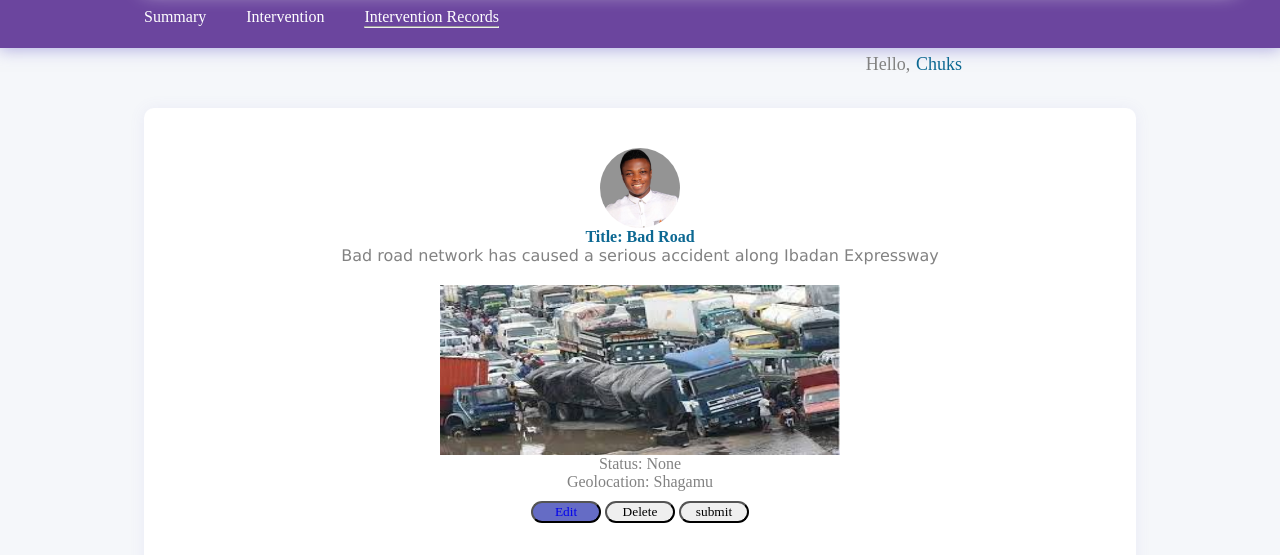
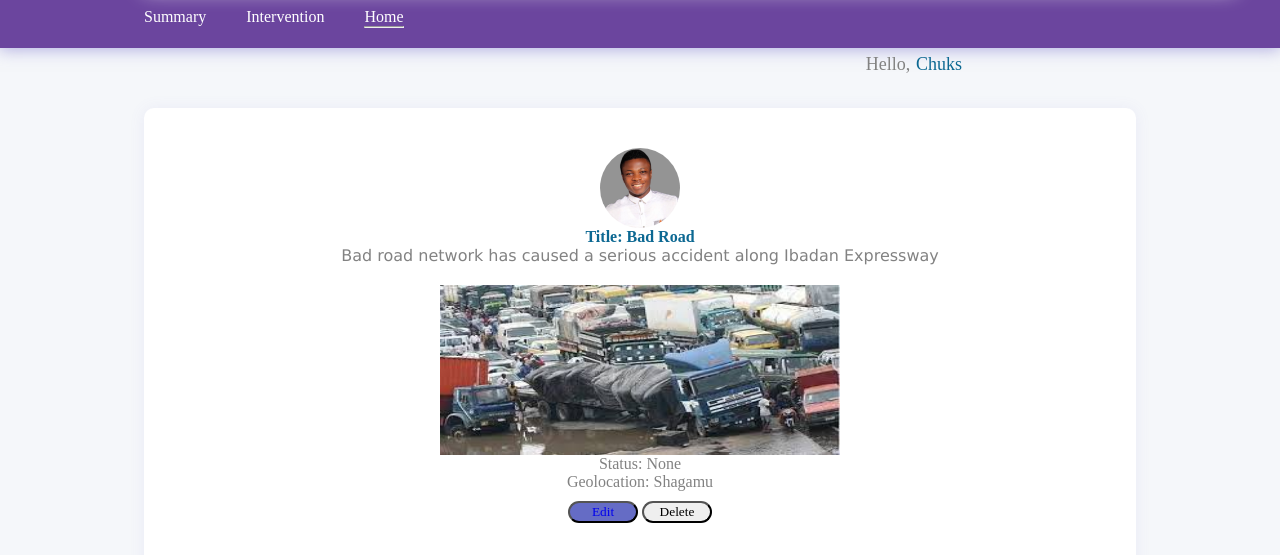
Before and after one commit to amaechi-chuks/iReporter, a plain HTML site: page UI/individualintervention.html in a window 1280 px wide. Shown: the part 72-627 px from the top of the page. Drawn offline with Linux system fonts and the light colour scheme.

Commit message:
feature:add style

```diff
--- a/UI/individualintervention.html
+++ b/UI/individualintervention.html
@@ -56,8 +56,8 @@
                                 </a>
                             </li>
                             <li>
-                                <a href="individualintervention.html">
-                                    Intervention Records
+                                <a href="createintervention.html">
+                                    Home
                                     <hr class="active--indicator">
                                 </a>
                             </li>
@@ -86,11 +86,9 @@
                             <div class="text--color--grey">Geolocation: Shagamu</div>
 
                             <button type="submit" class="DashboardBtn btn--round bigger-button DashboardColor--bg--primary margin--top--10"><a
-                                    href="createredflag.html">Edit</a></button>
+                                    href="#">Edit</a></button>
 
                             <button type="submit" class="DashboardBtn btn--round bigger-button DashboardColor--bg--grey margin--top--10">Delete</button>
-
-                            <button type="submit" class="DashboardBtn btn--round bigger-button DashboardColor--bg--grey margin--top--10">submit</button>
 
                         </div>
                     </div>
```
